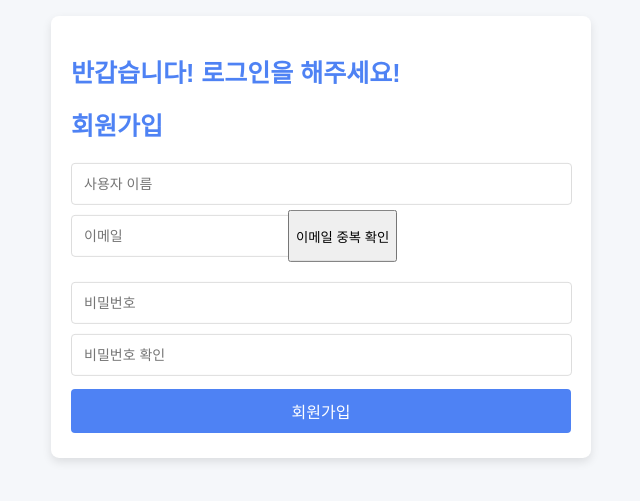
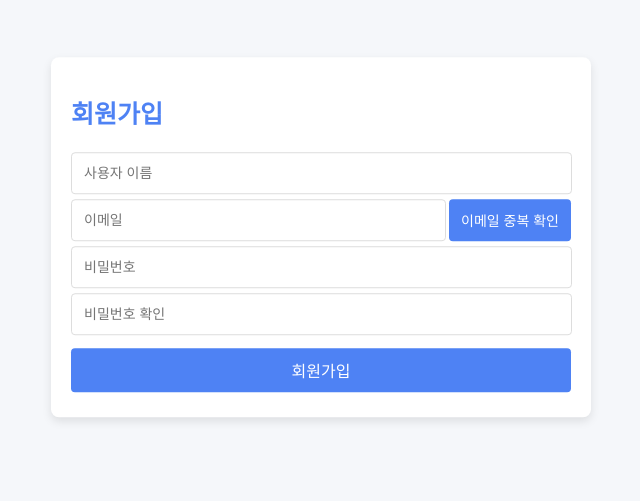
Before and after one commit to Code-Sync-Team/Blog--Frontend, a React (Create React App) app: page /signup in a window 1280 px wide. Shown: the part 171-672 px from the top of the page, without its empty margins (319-959 px from the left). Built offline with nearby package versions, Linux system fonts and the light colour scheme.

Commit message:
로그인 회원가입 완성

```diff
--- a/src/App.js
+++ b/src/App.js
@@ -7,7 +7,6 @@ const App = () => {
   return (
     <Router>
       <div className="App">
-        <h1>반갑습니다! 로그인을 해주세요!</h1>
         <Routes>
           <Route path="/" element={<LoginPage />} />
           <Route path='/signup' element={<SignupPage />}/>
--- a/src/Page/LoginPage.js
+++ b/src/Page/LoginPage.js
@@ -1,21 +1,44 @@
-import React from 'react';
+import React, { useState } from 'react';
 import '../Styles/index.css';
 import { Link } from 'react-router-dom';
-import LoginForm from '../components/LoginForm'
-
+import LoginForm from '../components/LoginForm';
 
 const LoginPage = () => {
+  const [isLoginSuccessful, setIsLoginSuccessful] = useState(false);
+  const [loginMessage, setLoginMessage] = useState('');
+
+  const handleLogin = async (email, password) => {
+    try {
+      // 로그인 로직 추가
+      console.log('이메일:', email);
+      console.log('비밀번호:', password);
+
+      setIsLoginSuccessful(true);
+      setLoginMessage('로그인에 성공했습니다!');
+    } catch (err) {
+      console.error('로그인 실패', err);
+      setLoginMessage('로그인에 실패했습니다. 다시 시도해 주세요.');
+    }
+  };
+
   return (
-      <>
+    <div className='login-page'>
+      {isLoginSuccessful ? (
+        <div className='login-success'>
+          <h1>{loginMessage}</h1>
+        </div>
+      ) : (
         <div className='login-container'>
+          <h1>반갑습니다! 로그인을 해주세요!</h1>
           <h2>로그인</h2>
-          <LoginForm />
-        </div>
+          <LoginForm onLogin={handleLogin} />
           <div className='signup-link'>
             <p>회원가입이 필요하신가요?</p>
             <Link to="/signup" className='signup-button'>회원가입 하기</Link>
           </div>
-      </>
+        </div>
+      )}
+    </div>
   );
 };
 
--- a/src/Page/SignupPage.js
+++ b/src/Page/SignupPage.js
@@ -15,6 +15,7 @@ const SignupPage = () => {
       await signup(credentials);
       setIsSignupSuccessful(true);
     } catch (err) {
+      console.log('회원가입실패',err);
       setError('회원가입에 실패했습니다. 다시 시도해 주세요.');
     }
   };
@@ -27,7 +28,6 @@ const SignupPage = () => {
       setIsEmailDuplicate(response.isDuplicate);  // 응답에 따라 상태 설정
       setError(response.isDuplicate ? '이메일이 이미 사용 중입니다.' : '');
     } catch (err) {
-      console.error('이메일 중복 확인 오류:', err);
       setError('이메일 중복 확인에 실패했습니다.');
     } finally {
       setIsChecking(false);
--- a/src/Styles/index.css
+++ b/src/Styles/index.css
@@ -33,7 +33,9 @@ body{
     border-radius: 4px;
     font-size: 14px;
 }
-
+.input-field #password{
+    margin-bottom: 0;
+}
 .submit-button{
     width: 100%;
     padding: 10px;
@@ -52,20 +54,33 @@ body{
     text-decoration: none;
     color: #4e82f4;
 }
-.signup-form {
-    /* 기존 스타일이 있다면 여기에 추가 */
-  }
+
+
 
 .email-container {
   display: flex;
-    gap: 10px; /* 이메일 필드와 버튼 사이의 간격 조정 */
-    margin-bottom: 15px; /* 아래쪽 여백 조정 */
+  justify-content: space-between;
+  align-items: center;
+  width: 100%;
+  height: 42px;
 }
 
   .email-container input {
-    flex: 1; /* 이메일 입력 필드가 가용 공간을 차지하도록 설정 */
+    flex-grow: 1; /* input의 너비를 남은 공간에 맞추기 */
+    padding: 12px;
+    min-width: 375px; /* input 필드의 최소 너비 설정 */
+    font-size: 14px;
+    box-sizing: border-box; /* padding과 border를 포함한 크기 조정 */
   }
 
-  .email-container button {
-    flex: 0 0 auto; /* 버튼의 너비를 자동으로 설정 */
+  .email-container .emailduplicate {
+    background-color: #4e82f4;
+    border: none;
+    color: white;
+    border-radius: 4px;
+    cursor: pointer;
+    height: 42px; /* input과 동일한 높이로 설정 */
+    padding: 0 12px; /* 버튼 내부의 좌우 패딩 조정 */
+    font-size: 14px;
+    box-sizing: border-box;
   }
--- a/src/components/LoginForm.js
+++ b/src/components/LoginForm.js
@@ -2,34 +2,95 @@ import React, { useState } from 'react';
 import InputField from './InputField';
 import SubmitButton from './SubmitButton';
 
-const LoginForm = () =>{
+const LoginForm = ({ onLogin }) => {
   const [email, setEmail] = useState('');
-    const [password, setPassword] = useState('')
+  const [password, setPassword] = useState('');
+  const [emailError, setEmailError] = useState('');
+  const [passwordError, setPasswordError] = useState('');
+
+  // 이메일 유효성 검사 함수
+  const validateEmail = (email) => {
+    const emailRegex = /^[^\s@]+@[^\s@]+\.[^\s@]+$/;
+    const hasKorean = /[ㄱ-ㅎ|ㅏ-ㅣ|가-힣]/.test(email);
+
+    if (!emailRegex.test(email)) {
+      return '이메일 형식에 맞지 않습니다.';
+    }
+    if (hasKorean) {
+      return '이메일 주소에는 한글을 포함할 수 없습니다.';
+    }
+    return ''; // 에러가 없으면 빈 문자열 반환
+  };
+
+  // 비밀번호 유효성 검사 함수
+  const validatePassword = (password) => {
+    // 비밀번호 길이 검사
+    if (password.length < 8) {
+      return '비밀번호는 최소 8자 이상이어야 합니다.';
+    }
+    return ''; // 에러가 없으면 빈 문자열 반환
+  };
+
+  // 입력값 변경 시 유효성 검사
+  const handleInputChange = (e) => {
+    const { name, value } = e.target;
+
+    if (name === 'email') {
+      setEmail(value);
+      const error = validateEmail(value);
+      setEmailError(error);
+    }
+
+    if (name === 'password') {
+      setPassword(value);
+      const error = validatePassword(value);
+      setPasswordError(error);
+    }
+  };
 
   const handleSubmit = (e) => {
     e.preventDefault();
-        //로그인 로직 추가
-        console.log('이메일:',email);
-        console.log('비밀번호:', password)
+
+    // 이메일 유효성 검사
+    const emailValidationError = validateEmail(email);
+    if (emailValidationError) {
+      setEmailError(emailValidationError);
+      alert(emailValidationError); // 이메일 형식 오류 알림
+      return;
+    }
+
+    // 비밀번호 유효성 검사
+    const passwordValidationError = validatePassword(password);
+    if (passwordValidationError) {
+      setPasswordError(passwordValidationError);
+      alert(passwordValidationError); // 비밀번호 형식 오류 알림
+      return;
+    }
+
+    // 모든 검사가 통과한 경우 onLogin 호출
+    onLogin(email, password);
   };
+
   return (
     <form onSubmit={handleSubmit}>
       <InputField
-                type = "email"
-                value = {email}
-                onChange={(e) => setEmail(e.target.value)}
-                placeholder="아이디를 입력해주세요"
+        name="email"
+        type="email"
+        value={email}
+        onChange={handleInputChange}
+        placeholder="이메일을 입력해주세요"
       />
       <InputField
+        name="password"
         type="password"
         value={password}
-                onChange={(e) => setPassword(e.target.value)}
-                placeholder="비밀번호"
+        onChange={handleInputChange}
+        placeholder="비밀번호를 입력해주세요"
       />
+
       <SubmitButton text="로그인" />
     </form>
-    )
-}
-
+  );
+};
 
 export default LoginForm;
--- a/src/components/SignupForm.js
+++ b/src/components/SignupForm.js
@@ -7,6 +7,7 @@ const SignupForm = ({ credentials, setCredentials, onSignup, onCheckEmailDuplica
   const [passwordError, setPasswordError] = useState(''); // 비밀번호 유효성 검사
   const [emailError, setEmailError] = useState('');
   const [isEmailChecked, setIsEmailChecked] = useState(false); // 이메일 중복 확인 여부 상태
+
 
   // 비밀번호 유효성 검사 함수
   const validatePassword = (password) => {
@@ -109,6 +110,7 @@ const SignupForm = ({ credentials, setCredentials, onSignup, onCheckEmailDuplica
     } else if (isEmailDuplicate === true) {
       alert('사용중인 이메일입니다.');
     }
+    onSignup();
   };
 
   return (
@@ -127,7 +129,7 @@ const SignupForm = ({ credentials, setCredentials, onSignup, onCheckEmailDuplica
           placeholder="이메일"
         />
         <button
-          type="button"
+          type="button" className='emailduplicate'
           onClick={handleCheckEmailDuplicate}
           disabled={isChecking}
         >
```
Lines whose indentation alone changed are shown as unchanged.
